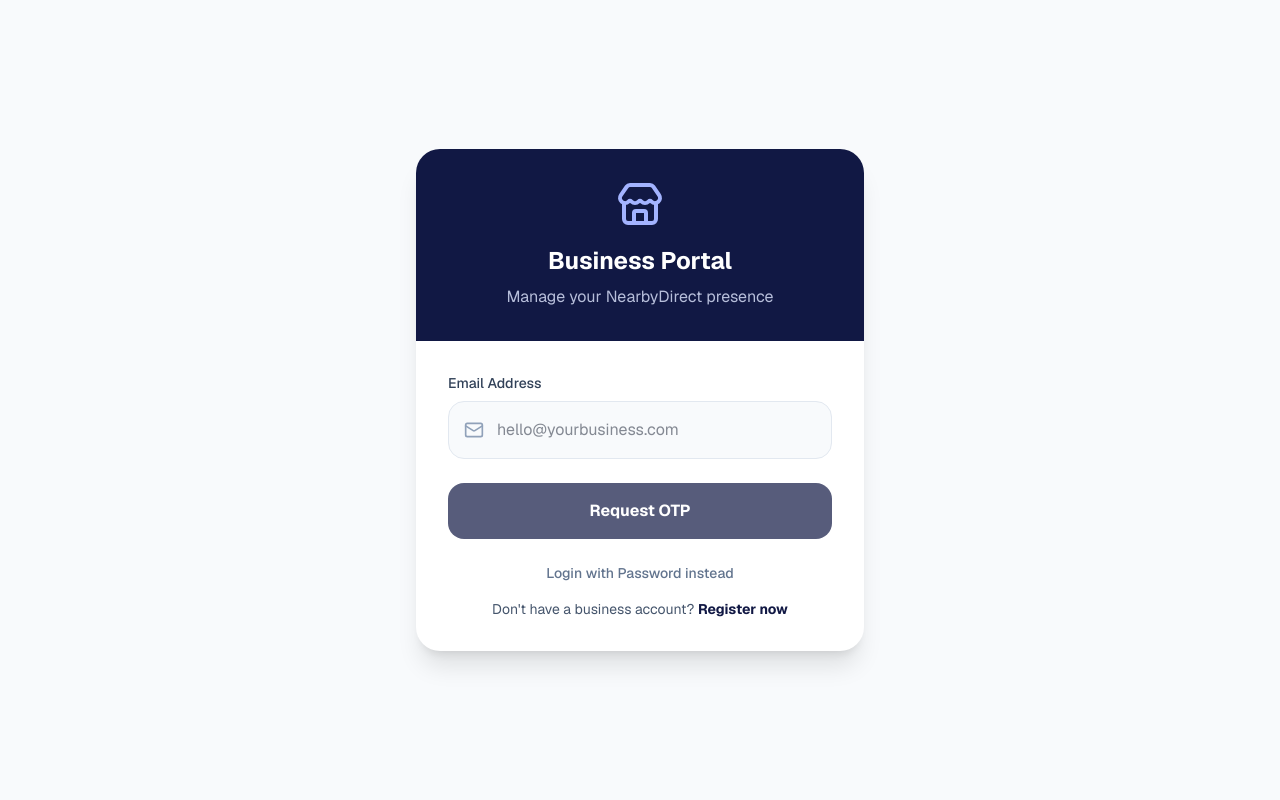
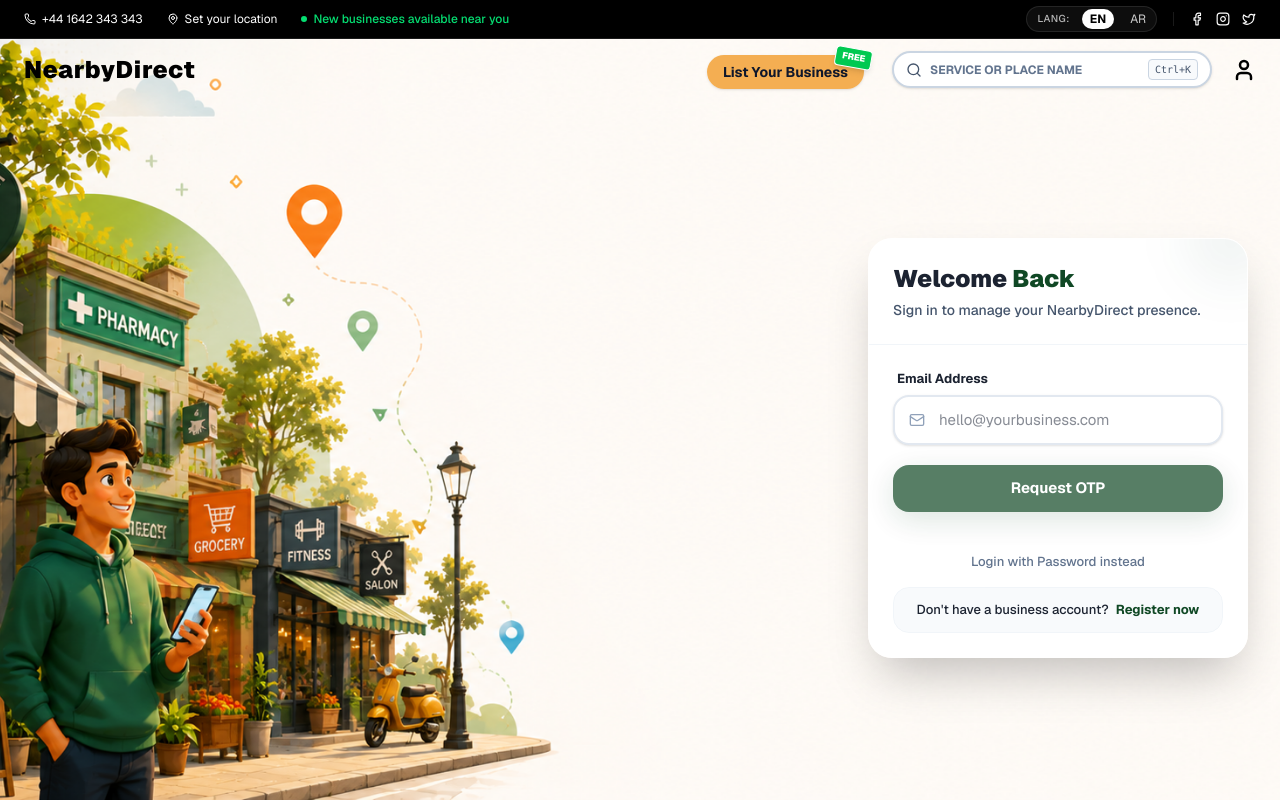
Before and after one commit to Kuthaka/LocalDial-Frontend-v1, a Next.js app: page /business/login in a window 1280 px wide. Built offline with nearby package versions, Linux system fonts and the light colour scheme.

Commit message:
feat - login page modigfied

```diff
--- a/src/app/(auth)/business/login/page.tsx
+++ b/src/app/(auth)/business/login/page.tsx
@@ -4,8 +4,9 @@
 import { loginBusiness, sendOtp, verifyOtp } from '@/app/actions/auth'
 import Link from 'next/link'
 import { motion, AnimatePresence } from 'framer-motion'
-import { Building2, Mail, Lock, ArrowRight, Loader2, Store } from 'lucide-react'
+import { Mail, Lock, ArrowRight, Loader2, Store, Info } from 'lucide-react'
 import { useRouter } from 'next/navigation'
+import Navbar from '@/components/Navbar'
 
 export default function BusinessLogin() {
   const router = useRouter()
@@ -59,22 +60,26 @@
   }
 
   return (
-    <div className="min-h-screen bg-slate-50 flex items-center justify-center p-4 py-12">
+    <>
+      <Navbar />
+      <div className="min-h-screen relative flex items-center bg-cover bg-center" style={{ backgroundImage: "url('/banners/business-login.png')" }}>
+        <div className="relative z-10 w-full max-w-7xl mx-auto px-4 sm:px-6 lg:px-8 flex justify-center lg:justify-end pt-24 lg:pt-0">
           <motion.div
-        initial={{ opacity: 0, y: 20 }}
-        animate={{ opacity: 1, y: 0 }}
-        className="max-w-md w-full bg-white rounded-2xl shadow-xl overflow-hidden relative"
+            initial={{ opacity: 0, x: 20 }}
+            animate={{ opacity: 1, x: 0 }}
+            className="w-full max-w-[380px] lg:mt-24 bg-white/95 backdrop-blur-sm rounded-3xl shadow-2xl overflow-hidden border border-white/20 mb-12 lg:mb-0"
           >
-        <div className="bg-[#111844] p-8 text-white text-center">
-          <Store className="w-12 h-12 mx-auto mb-4 text-indigo-300" />
-          <h1 className="text-2xl font-bold mb-2">Business Portal</h1>
-          <p className="text-indigo-100/80">Manage your NearbyDirect presence</p>
+            <div className="bg-white/60 p-6 relative overflow-hidden border-b border-slate-100">
+              <div className="absolute top-0 right-0 w-24 h-24 bg-[#104825]/5 rounded-full -translate-y-1/2 translate-x-1/3 blur-xl"></div>
+              <h1 className="text-2xl font-black mb-1.5 relative z-10 text-[#1c2331]">Welcome <span className="text-[#104825]">Back</span></h1>
+              <p className="text-slate-600 text-sm font-medium relative z-10 leading-snug">Sign in to manage your NearbyDirect presence.</p>
             </div>
 
-        <div className="p-8">
+            <div className="p-6">
               {error && (
-            <div className="bg-red-50 text-red-600 p-4 rounded-lg text-sm border border-red-100 mb-6">
-              {error}
+                <div className="bg-red-50 text-red-600 p-3 rounded-xl text-sm border border-red-100 flex items-start gap-2 mb-5">
+                  <Info className="w-4 h-4 shrink-0 mt-0.5" />
+                  <p>{error}</p>
                 </div>
               )}
 
@@ -86,18 +91,18 @@
                     animate={{ opacity: 1, x: 0 }}
                     exit={{ opacity: 0, x: 20 }}
                     onSubmit={handleRequestOtp}
-                className="space-y-6"
+                    className="space-y-5"
                   >
-                <div className="space-y-2">
-                  <label className="text-sm font-medium text-slate-700 block">Email Address</label>
-                  <div className="relative">
-                    <Mail className="absolute left-4 top-1/2 -translate-y-1/2 w-5 h-5 text-slate-400" />
+                    <div className="space-y-1.5">
+                      <label className="text-[13px] font-bold text-[#1c2331] block ml-1">Email Address</label>
+                      <div className="relative group">
+                        <Mail className="absolute left-4 top-1/2 -translate-y-1/2 w-4 h-4 text-slate-400 group-focus-within:text-[#104825] transition-colors" />
                         <input
                           type="email"
                           required
                           value={email}
                           onChange={(e) => setEmail(e.target.value)}
-                      className="w-full pl-12 pr-4 py-4 bg-slate-50 border border-slate-200 rounded-xl focus:outline-none focus:ring-2 focus:ring-[#111844] focus:border-transparent transition-all"
+                          className="w-full pl-11 pr-4 py-3 bg-white border-2 border-slate-200 rounded-xl focus:outline-none focus:ring-4 focus:ring-[#104825]/10 focus:border-[#104825] transition-all text-[15px] shadow-sm"
                           placeholder="hello@yourbusiness.com"
                         />
                       </div>
@@ -106,7 +111,7 @@
                     <button
                       type="submit"
                       disabled={loading || !email}
-                  className="w-full bg-[#111844] hover:bg-[#111844]/90 text-white font-bold py-4 px-4 rounded-xl transition-all flex items-center justify-center gap-2 disabled:opacity-70"
+                      className="w-full bg-[#104825] hover:bg-[#0c361c] text-white font-bold py-3 px-4 rounded-xl transition-all flex items-center justify-center gap-2 disabled:opacity-70 text-[15px] shadow-[0_8px_30px_rgba(16,72,37,0.2)] hover:shadow-[0_8px_30px_rgba(16,72,37,0.3)] hover:-translate-y-0.5 active:translate-y-0"
                     >
                       {loading ? <Loader2 className="w-5 h-5 animate-spin" /> : 'Request OTP'}
                     </button>
@@ -118,33 +123,33 @@
                     animate={{ opacity: 1, x: 0 }}
                     exit={{ opacity: 0, x: -20 }}
                     action={handlePasswordSubmit}
-                className="space-y-6"
+                    className="space-y-5"
                   >
-                <div className="space-y-2">
-                  <label className="text-sm font-medium text-slate-700 block">Email Address</label>
-                  <div className="relative">
-                    <Mail className="absolute left-4 top-1/2 -translate-y-1/2 w-5 h-5 text-slate-400" />
+                    <div className="space-y-1.5">
+                      <label className="text-[13px] font-bold text-[#1c2331] block ml-1">Email Address</label>
+                      <div className="relative group">
+                        <Mail className="absolute left-4 top-1/2 -translate-y-1/2 w-4 h-4 text-slate-400 group-focus-within:text-[#104825] transition-colors" />
                         <input
                           name="email"
                           type="email"
                           required
                           value={email}
                           onChange={(e) => setEmail(e.target.value)}
-                      className="w-full pl-12 pr-4 py-4 bg-slate-50 border border-slate-200 rounded-xl focus:outline-none focus:ring-2 focus:ring-[#111844] focus:border-transparent transition-all"
+                          className="w-full pl-11 pr-4 py-3 bg-white border-2 border-slate-200 rounded-xl focus:outline-none focus:ring-4 focus:ring-[#104825]/10 focus:border-[#104825] transition-all text-[15px] shadow-sm"
                           placeholder="hello@yourbusiness.com"
                         />
                       </div>
                     </div>
 
-                <div className="space-y-2">
-                  <label className="text-sm font-medium text-slate-700 block">Password</label>
-                  <div className="relative">
-                    <Lock className="absolute left-4 top-1/2 -translate-y-1/2 w-5 h-5 text-slate-400" />
+                    <div className="space-y-1.5">
+                      <label className="text-[13px] font-bold text-[#1c2331] block ml-1">Password</label>
+                      <div className="relative group">
+                        <Lock className="absolute left-4 top-1/2 -translate-y-1/2 w-4 h-4 text-slate-400 group-focus-within:text-[#104825] transition-colors" />
                         <input
                           name="password"
                           type="password"
                           required
-                      className="w-full pl-12 pr-4 py-4 bg-slate-50 border border-slate-200 rounded-xl focus:outline-none focus:ring-2 focus:ring-[#111844] focus:border-transparent transition-all"
+                          className="w-full pl-11 pr-4 py-3 bg-white border-2 border-slate-200 rounded-xl focus:outline-none focus:ring-4 focus:ring-[#104825]/10 focus:border-[#104825] transition-all text-[15px] shadow-sm"
                           placeholder="••••••••"
                         />
                       </div>
@@ -153,7 +158,7 @@
                     <button
                       type="submit"
                       disabled={loading}
-                  className="w-full bg-[#111844] hover:bg-[#111844]/90 text-white font-bold py-4 px-4 rounded-xl transition-all flex items-center justify-center gap-2 disabled:opacity-70"
+                      className="w-full bg-[#104825] hover:bg-[#0c361c] text-white font-bold py-3 px-4 rounded-xl transition-all flex items-center justify-center gap-2 disabled:opacity-70 text-[15px] shadow-[0_8px_30px_rgba(16,72,37,0.2)] hover:shadow-[0_8px_30px_rgba(16,72,37,0.3)] hover:-translate-y-0.5 active:translate-y-0"
                     >
                       {loading ? <Loader2 className="w-5 h-5 animate-spin" /> : 'Sign In'}
                       <ArrowRight className="w-4 h-4" />
@@ -162,22 +167,26 @@
                 )}
               </AnimatePresence>
 
-          <div className="mt-6 flex flex-col items-center gap-4">
+              <div className="pt-4 mt-6 text-center">
                 <button
                   onClick={() => setLoginMethod(prev => prev === 'otp' ? 'password' : 'otp')}
-              className="text-sm text-slate-500 font-medium hover:text-[#111844] transition-colors"
+                  className="text-[13px] text-slate-500 font-medium hover:text-[#104825] transition-colors mb-4 block w-full"
                 >
                   {loginMethod === 'otp' ? 'Login with Password instead' : 'Login with OTP instead'}
                 </button>
-            <p className="text-sm text-slate-600">
+                <div className="bg-slate-50 rounded-xl p-3 border border-slate-100">
+                  <p className="text-[13px] text-[#1c2331] font-medium">
                     Don't have a business account?{' '}
-              <Link href="/business/signup" className="text-[#111844] font-bold hover:underline">
+                    <Link href="/business/signup" className="text-[#104825] font-bold hover:underline ml-1">
                       Register now
                     </Link>
                   </p>
                 </div>
               </div>
+            </div>
           </motion.div>
+        </div>
+      </div>
 
       {/* OTP Modal */}
       <AnimatePresence>
@@ -187,13 +196,13 @@
               initial={{ opacity: 0, scale: 0.95 }}
               animate={{ opacity: 1, scale: 1 }}
               exit={{ opacity: 0, scale: 0.95 }}
-              className="bg-white rounded-2xl shadow-2xl p-8 max-w-md w-full"
+              className="bg-white rounded-3xl shadow-2xl p-8 max-w-[380px] w-full border border-slate-100"
             >
-              <div className="w-16 h-16 bg-blue-50 text-blue-500 rounded-full flex items-center justify-center mb-6">
+              <div className="w-16 h-16 bg-[#104825]/10 text-[#104825] rounded-full flex items-center justify-center mb-6 mx-auto">
                 <Mail className="w-8 h-8" />
               </div>
-              <h2 className="text-2xl font-bold text-slate-800 mb-2">Verify your email</h2>
-              <p className="text-slate-600 mb-6">We've sent a 6-digit code to <strong className="text-slate-800">{email}</strong></p>
+              <h2 className="text-2xl font-black text-[#1c2331] mb-2 text-center">Verify your email</h2>
+              <p className="text-slate-600 mb-6 text-center text-sm font-medium leading-snug">We've sent a 6-digit code to <br/><strong className="text-[#104825]">{email}</strong></p>
 
               <div className="flex gap-2 justify-between mb-8">
                 {otp.map((digit, i) => (
@@ -201,7 +210,7 @@
                     key={i}
                     type="text"
                     maxLength={1}
-                    className="w-12 h-14 text-center text-xl font-bold border border-slate-300 rounded-lg focus:ring-2 focus:ring-[#111844] focus:border-transparent outline-none bg-slate-50"
+                    className="w-12 h-14 text-center text-xl font-bold border-2 border-slate-200 rounded-xl focus:ring-4 focus:ring-[#104825]/10 focus:border-[#104825] outline-none bg-white transition-all shadow-sm"
                     value={digit}
                     onChange={(e) => {
                       const newOtp = [...otp]; newOtp[i] = e.target.value; setOtp(newOtp);
@@ -216,29 +225,30 @@
               </div>
 
               {error && (
-                <div className="bg-red-50 text-red-600 p-4 rounded-lg text-sm border border-red-100 mb-6">
-                  {error}
+                <div className="bg-red-50 text-red-600 p-3 rounded-xl text-sm border border-red-100 flex items-start gap-2 mb-6">
+                  <Info className="w-4 h-4 shrink-0 mt-0.5" />
+                  <p>{error}</p>
                 </div>
               )}
 
               <button
                 onClick={handleVerifyOtp}
                 disabled={loading || otp.join('').length < 6}
-                className="w-full bg-[#111844] hover:bg-[#111844]/90 text-white font-bold py-4 rounded-xl transition-all flex justify-center items-center gap-2"
+                className="w-full bg-[#104825] hover:bg-[#0c361c] text-white font-bold py-3 rounded-xl transition-all flex justify-center items-center gap-2 text-[15px] shadow-[0_8px_30px_rgba(16,72,37,0.2)] hover:shadow-[0_8px_30px_rgba(16,72,37,0.3)] hover:-translate-y-0.5 active:translate-y-0 disabled:opacity-70 disabled:hover:translate-y-0"
               >
-                {loading ? <Loader2 className="w-6 h-6 animate-spin" /> : 'Verify & Login'}
+                {loading ? <Loader2 className="w-5 h-5 animate-spin" /> : 'Verify & Login'}
               </button>
 
               <div className="mt-6 flex justify-between items-center">
-                 <button onClick={() => setShowOtpModal(false)} className="text-sm text-slate-500 hover:text-slate-700 font-medium">Cancel</button>
+                 <button onClick={() => setShowOtpModal(false)} className="text-sm text-slate-500 hover:text-[#1c2331] font-medium transition-colors">Cancel</button>
                  <p className="text-sm text-slate-500">
-                  Didn't receive code? <button type="button" onClick={handleRequestOtp} className="text-[#0a84e3] font-medium hover:underline">Resend</button>
+                  Didn't receive code? <button type="button" onClick={handleRequestOtp} className="text-[#104825] font-bold hover:underline">Resend</button>
                  </p>
               </div>
             </motion.div>
           </div>
         )}
       </AnimatePresence>
-    </div>
+    </>
   )
 }
--- a/src/components/Navbar.tsx
+++ b/src/components/Navbar.tsx
@@ -13,9 +13,11 @@
   const [isLangEn, setIsLangEn] = useState(true);
   const [isMobileMenuOpen, setIsMobileMenuOpen] = useState(false);
   const [isLocationModalOpen, setIsLocationModalOpen] = useState(false);
+  const [isMounted, setIsMounted] = useState(false);
   const location = useSelector((state: RootState) => state.location.currentLocation);
 
   useEffect(() => {
+    setIsMounted(true);
     const handleScroll = () => {
       setBgScrolled(window.scrollY > 20);
     };
@@ -39,7 +41,7 @@
               className="hidden md:flex items-center gap-1.5 hover:text-[#F4AE52] transition-colors cursor-pointer max-w-[200px]"
             >
               <MapPin size={12} className="text-current flex-shrink-0" />
-              <span className="truncate">{location || "Set your location"}</span>
+              <span className="truncate">{isMounted ? (location || "Set your location") : "Set your location"}</span>
             </button>
             <div className="hidden md:flex items-center gap-1.5 text-green-400 font-medium">
               <div className="w-1.5 h-1.5 rounded-full bg-green-400 animate-pulse"></div> New businesses available near you
```
Also changed, not shown: public/banners/business-login.png (added). Lines whose indentation alone changed are shown as unchanged.
